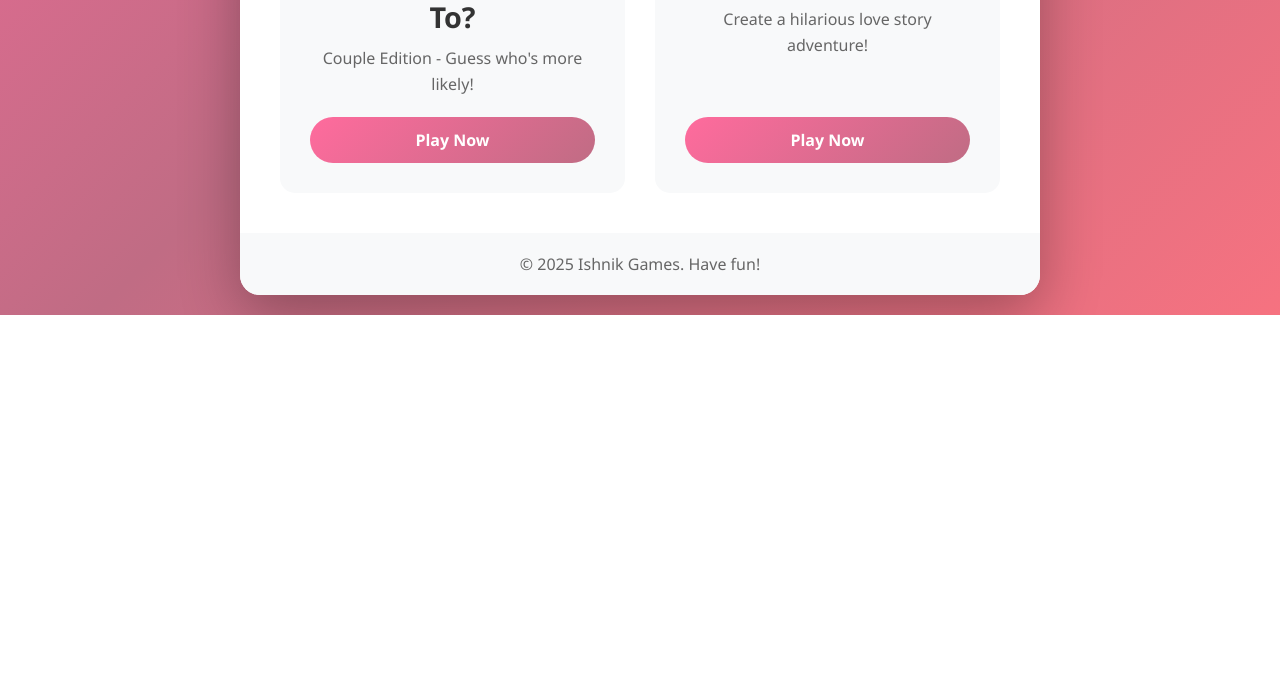
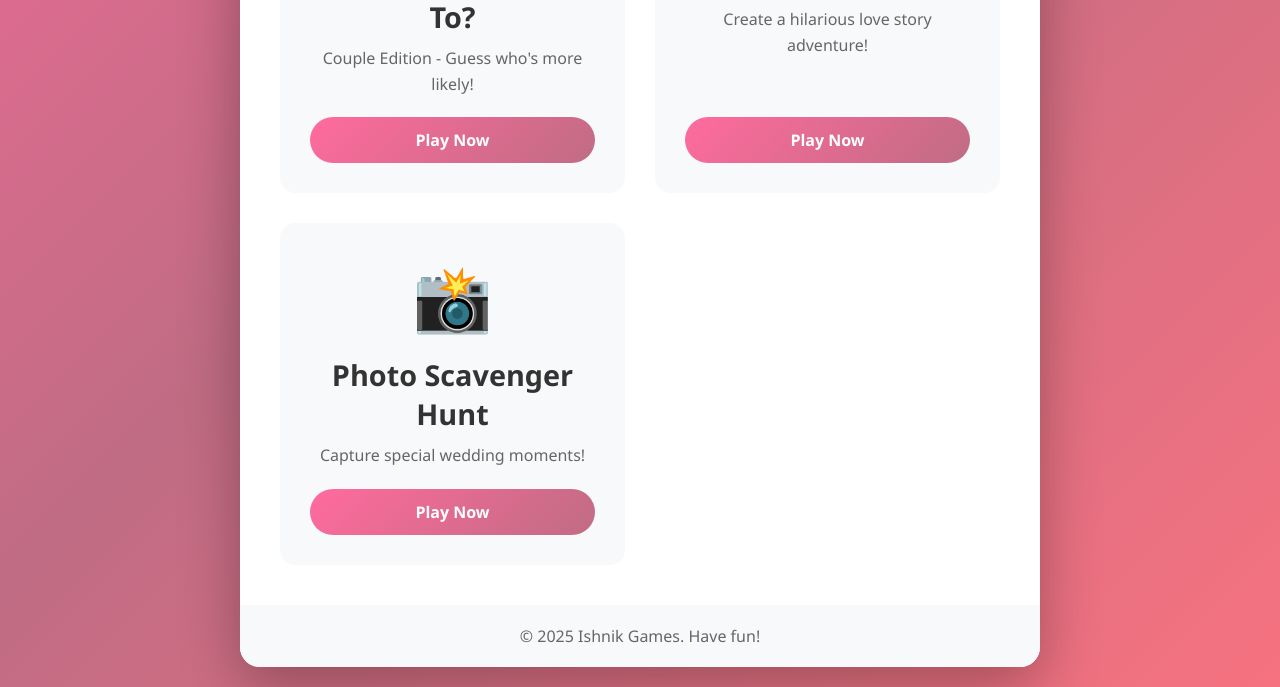
Before and after one commit to Akumarr/ishnik_games, a plain HTML site: page index.html in a window 1280 px wide. Shown: the part 780-1467 px from the top of the page. Before the commit the page ends 1095 px from the top, so only its background shows below. Drawn offline with Linux system fonts and the light colour scheme.

Commit message:
photo scavenger hunt

```diff
--- a/index.html
+++ b/index.html
@@ -41,6 +41,13 @@
                 <p>Create a hilarious love story adventure!</p>
                 <a href="mad-libs.html" class="play-button">Play Now</a>
             </div>
+
+            <div class="game-card">
+                <div class="game-icon">📸</div>
+                <h2>Photo Scavenger Hunt</h2>
+                <p>Capture special wedding moments!</p>
+                <a href="photo-scavenger.html" class="play-button">Play Now</a>
+            </div>
         </main>
 
         <footer>
```
